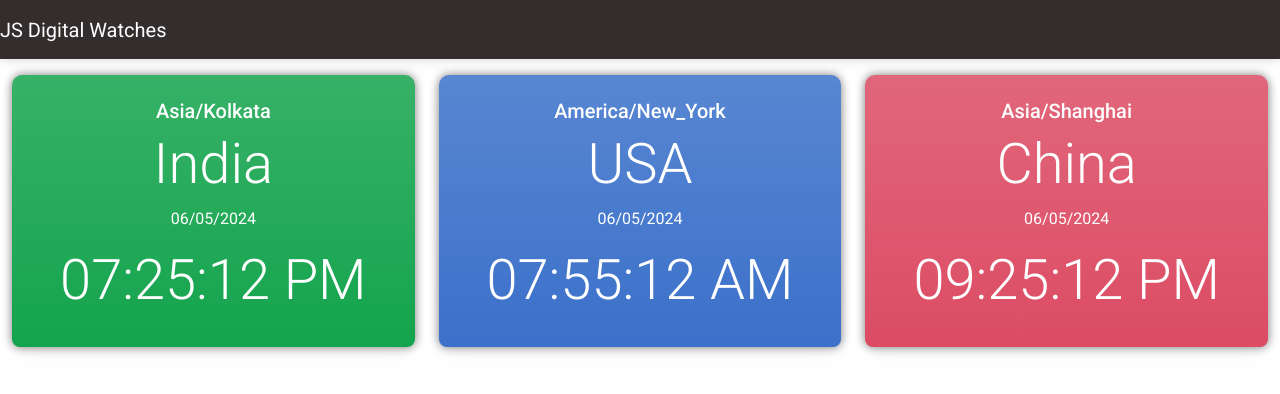
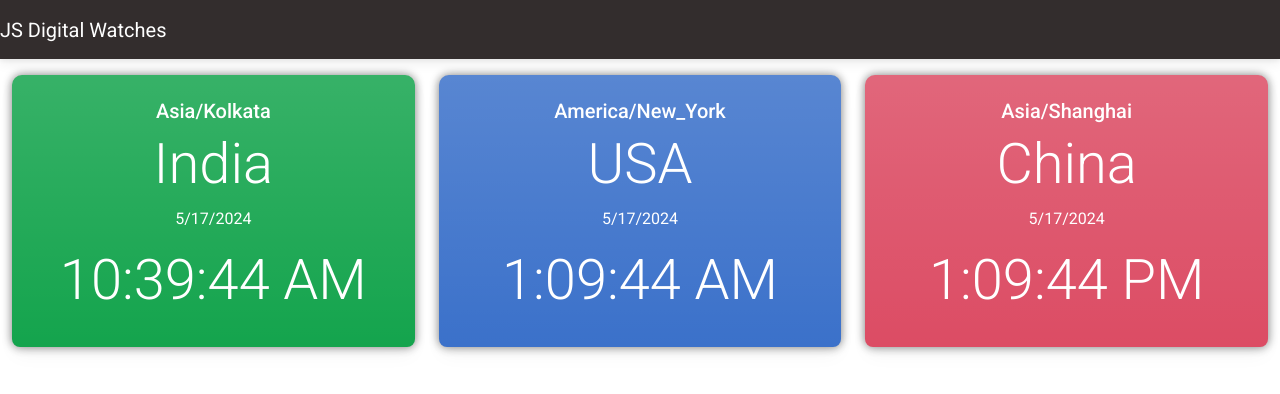
Before and after one commit to srirajkumark/JavaScript, a plain HTML site: page 22_JS_DOM_Digital_Watches/index.html in a window 1280 px wide. Drawn offline with Linux system fonts and the light colour scheme.

Commit message:
Updated HTML & JS Code

```diff
--- a/22_JS_DOM_Digital_Watches/app.js
+++ b/22_JS_DOM_Digital_Watches/app.js
@@ -2,8 +2,28 @@
 let indianWatch = () => {
     let options = {timeZone : 'Asia/Kolkata'};
     let currentDate = new Date().toLocaleDateString('en-US',options);
-    let currentTime = new Date().toLocaleYimeString('en-US',options);
+    let currentTime = new Date().toLocaleTimeString('en-US',options);
     document.querySelector('#indian-date').innerText = currentDate;
     document.querySelector('#indian-time').innerText = currentTime;
 };
-indianWatch();
+setInterval(indianWatch, 1000);
+
+// usa watch
+let usaWatch = () => {
+    let options = {timeZone : 'America/New_York'};
+    let currentDate = new Date().toLocaleDateString('en-US',options);
+    let currentTime = new Date().toLocaleTimeString('en-US',options);
+    document.querySelector('#usa-date').innerText = currentDate;
+    document.querySelector('#usa-time').innerText = currentTime;
+};
+setInterval(usaWatch, 1000);
+
+// china watch
+let chinaWatch = () => {
+    let options = {timeZone : 'Asia/Shanghai'};
+    let currentDate = new Date().toLocaleDateString('en-US',options);
+    let currentTime = new Date().toLocaleTimeString('en-US',options);
+    document.querySelector('#china-date').innerText = currentDate;
+    document.querySelector('#china-time').innerText = currentTime;
+};
+setInterval(chinaWatch, 1000);
--- a/22_JS_DOM_Digital_Watches/index.html
+++ b/22_JS_DOM_Digital_Watches/index.html
@@ -25,8 +25,8 @@
                     <div class="card-body bg-success bg-gradient text-white text-center">
                         <h5>Asia/Kolkata</h5>
                         <h4 class="display-4">India</h4>
-                        <p id="indian-date">06/05/2024</p>
-                        <h4 id="indian-time" class="display-4">07:25:12 PM</h4>
+                        <p id="indian-date">xx/xx/xx</p>
+                        <h4 id="indian-time" class="display-4">xx:xx:xx</h4>
                     </div>
                 </div>
             </div>
@@ -36,8 +36,8 @@
                     <div class="card-body bg-primary bg-gradient text-white text-center">
                         <h5>America/New_York</h5>
                         <h4 class="display-4">USA</h4>
-                        <p id="usa-date">06/05/2024</p>
-                        <h4 id="usa-time" class="display-4">07:55:12 AM</h4>
+                        <p id="usa-date">xx/xx/xx</p>
+                        <h4 id="usa-time" class="display-4">xx:xx:xx</h4>
                     </div>
                 </div>
             </div>
@@ -47,8 +47,8 @@
                     <div class="card-body bg-danger bg-gradient text-white text-center">
                         <h5>Asia/Shanghai</h5>
                         <h4 class="display-4">China</h4>
-                        <p id="china-date">06/05/2024</p>
-                        <h4 id="china-time" class="display-4">09:25:12 PM</h4>
+                        <p id="china-date">xx/xx/xx</p>
+                        <h4 id="china-time" class="display-4">xx:xx:xx</h4>
                     </div>
                 </div>
             </div>
```
